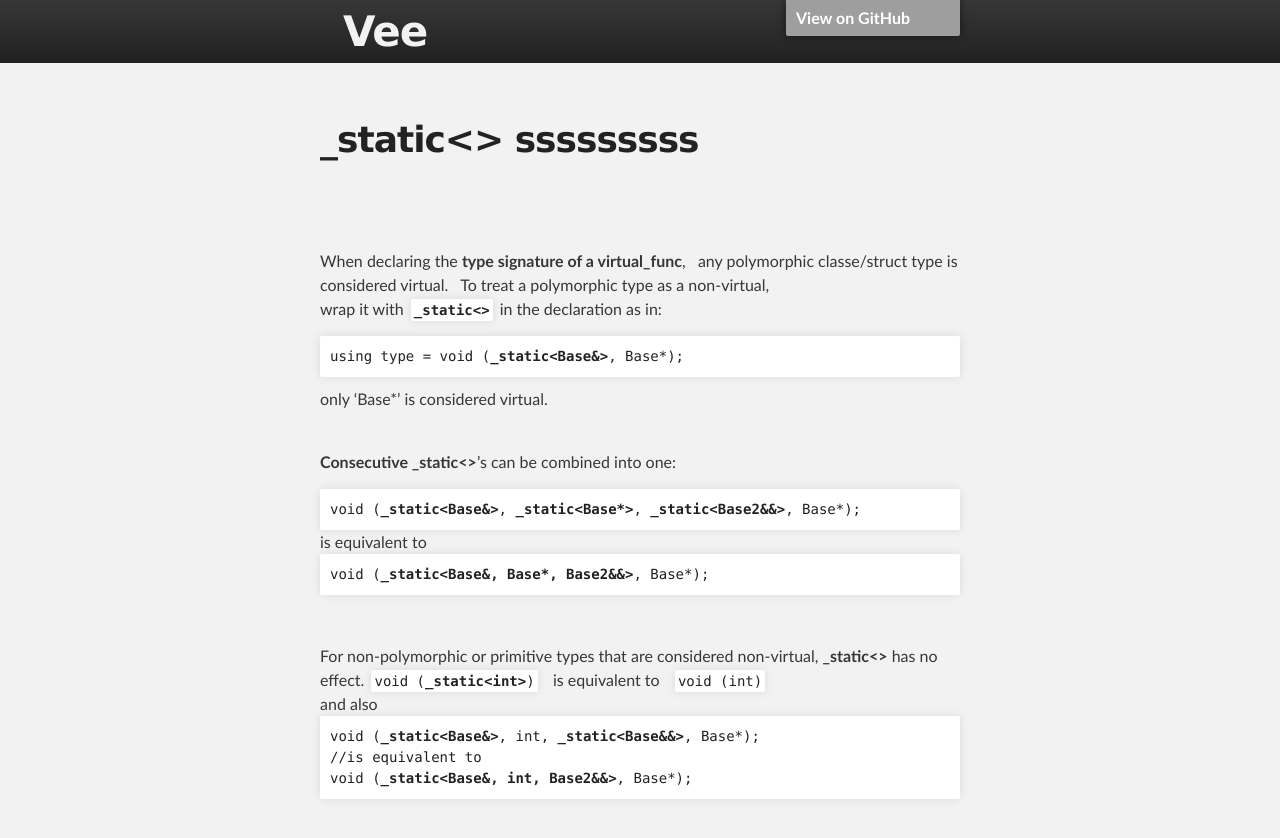
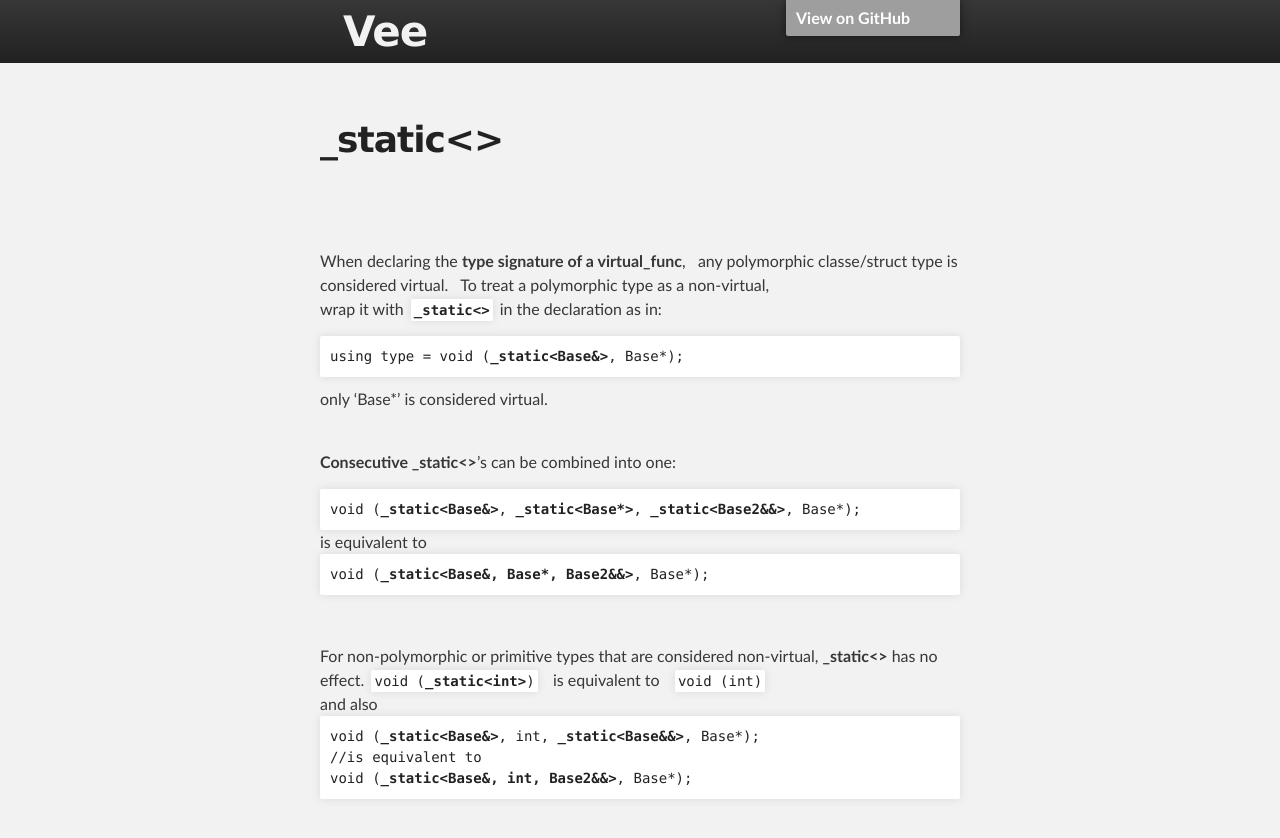
Before and after one commit to tmp2tmp/eee, a Jekyll site: the page built from docs/static.md, in a window 1280 px wide. Shown: the top 838 px of the page. Built offline with Jekyll 4.4.1, drawn with Linux system fonts in a browser that asks for light colours; our own code applies the rules of GitHub Pages for plain Markdown files; the repository's description, which GitHub fills in, is left out; grey boxes are pictures that could not be loaded.

Commit message:
Update static.md

```diff
--- a/docs/static.md
+++ b/docs/static.md
@@ -1,4 +1,4 @@
-# \_static<> sssssssss
+# \_static<>
 &nbsp;
 &nbsp;
 &nbsp;
```
